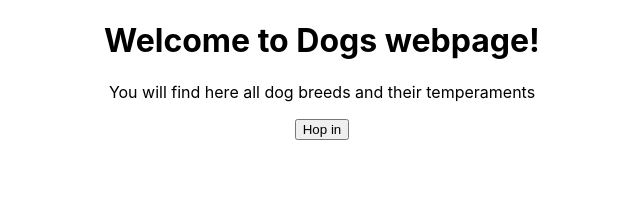
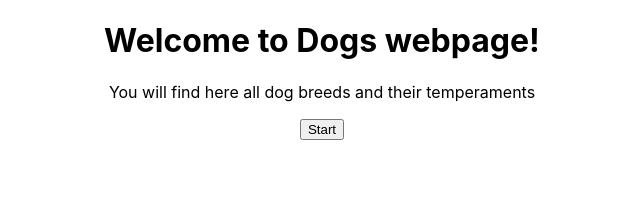
Before and after one commit to fervolpato1991/Barkers, a React (Create React App) app in the folder client/: page / in a window 1280 px wide. Shown: the top 208 px of the page, without its empty margins (318-958 px from the left). Built offline with nearby package versions, Linux system fonts and the light colour scheme.

Commit message:
completando componentes de react

```diff
--- a/client/public/index.html
+++ b/client/public/index.html
@@ -24,7 +24,7 @@
       work correctly both with client-side routing and a non-root public URL.
       Learn how to configure a non-root public URL by running `npm run build`.
     -->
-    <title>React App</title>
+    <title>Dogs App</title>
   </head>
   <body>
     <noscript>You need to enable JavaScript to run this app.</noscript>
--- a/client/src/App.js
+++ b/client/src/App.js
@@ -1,18 +1,20 @@
 import './App.css';
-import { Route, useLocation } from 'react-router-dom';
+import { BrowserRouter as Routes, Switch , Route, useLocation } from 'react-router-dom';
 import LandingPage  from './components/LandingPage/LandingPage';
 import NavBar from './components/NavBar/NavBar';
-import TestComponent from './components/TestComponent/TestComponent';
+import HomePage from './components/HomePage/HomePage';
 
-function App() {
-  const location = useLocation();
-
-
+const App = () => {
   return (
     <div className="App">
-      {location.pathname === "/" ? <LandingPage/> : <NavBar/>}
-
-        <Route path="/test" element={<TestComponent/>}/>
+      <Routes>
+        <Switch>
+          <Route exact path={"/"} component={LandingPage}/>
+        </Switch>
+        <Switch>
+          <Route exact path={"/home"} component={HomePage}/>
+        </Switch>
+      </Routes>
     </div>
   );
 }
--- a/client/src/components/HomePage/HomePage.jsx
+++ b/client/src/components/HomePage/HomePage.jsx
@@ -4,7 +4,7 @@ import style from './HomePage.module.css';
 const HomePage = () => {
     return (
         <div>
-
+            <h1 className={style.title}>Home Page</h1>
         </div>
     )
 }
--- a/client/src/components/LandingPage/LandingPage.jsx
+++ b/client/src/components/LandingPage/LandingPage.jsx
@@ -1,15 +1,16 @@
 import React from 'react';
-import { NavLink } from 'react-router-dom';
 import style from './LandingPage.module.css';
 
 const LandingPage = () => {
     return (
         <div className={style.landingpage}>
-            <h1>Welcome to Dogs webpage!</h1>
-            <p>You will find here all dog breeds and their temperaments</p>
-            <NavLink to="/home" className={style.link}>
-                <button>Hop in</button>
-                </NavLink>
+            <h1 className={style.title}>Welcome to Dogs webpage!</h1>
+            <p className={style.description}>You will find here all dog breeds and their temperaments</p>
+            <div>
+                <form action="/home" >
+                    <input type="submit" value="Start" className={style.button}/>
+                    </form>
+                </div>
         </div>
     )
 }
--- a/client/src/components/TestComponent/TestComponent.jsx
+++ /dev/null
@@ -1,11 +0,0 @@
-import React from 'react';
-
-const TestComponent = () => {
-  return (
-    <div>
-      <h1>Test Component</h1>
-    </div>
-  );
-}
-
-export default TestComponent;
```
Also changed, not shown: client/src/components/APIorDBFilter/APIorDBFilter.jsx (added), client/src/components/APIorDBFilter/APIorDBFilter.module.css (added), client/src/components/Pagination/Pagination.jsx (added), client/src/components/Pagination/Pagination.module.css (added), client/src/components/TemperamentFilter/TemperamentFilter.jsx (added), client/src/components/TemperamentFilter/TemperamentFilter.module.css (added).
